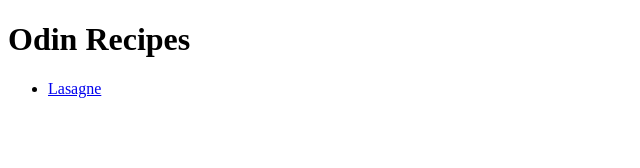
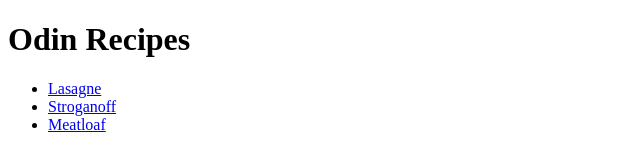
Before and after one commit to Jalo33/odin-recipes, a plain HTML site: page index.html in a window 1280 px wide. Shown: the whole page, without its empty margins (0-640 px from the left). Drawn offline with Linux system fonts and the light colour scheme.

Commit message:
first html homepage with links to all recipes complete

```diff
--- a/index.html
+++ b/index.html
@@ -12,6 +12,8 @@
     <h1>Odin Recipes</h1>
         <ul>
             <li><a href="recipes/lasagne.html">Lasagne</a></li>
+            <li><a href="recipes/stroganoff.html">Stroganoff</a></li>
+            <li><a href="recipes/meatloaf.html">Meatloaf</a></li>
 
         </ul>
 
```
